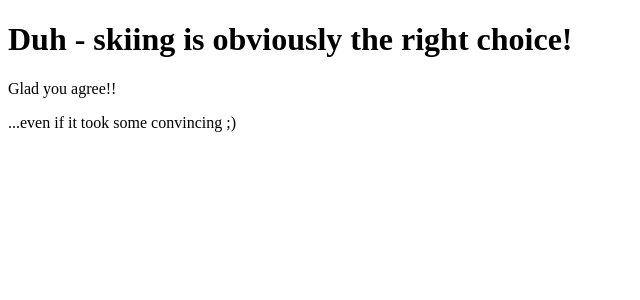
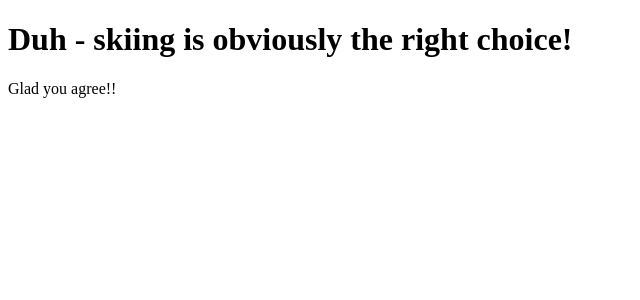
Before and after one commit to samchappel/thisorthat, a React (Create React App) app: page /skiing in a window 1280 px wide. Shown: the top 300 px of the page, without its empty margins (0-640 px from the left). Built offline with nearby package versions, Linux system fonts and the light colour scheme.

Commit message:
updated SkiingPage to conditionally render addntl message based on value of didSnowboardingButtonMove

```diff
--- a/src/SkiingPage.js
+++ b/src/SkiingPage.js
@@ -1,12 +1,12 @@
 import React from 'react';
 
-const SkiingPage = () => {
+const SkiingPage = ({ didSnowboardingButtonMove }) => {
   return (
     <div className="container">
       <h1 className="header_text">Duh - skiing is obviously the right choice!</h1>
       <div className="image_container">
         <p>Glad you agree!!</p>
-        <p>...even if it took some convincing ;)</p>
+        {didSnowboardingButtonMove && <p>...even if it took some convincing ;)</p>}
       </div>
     </div>
   );
```
